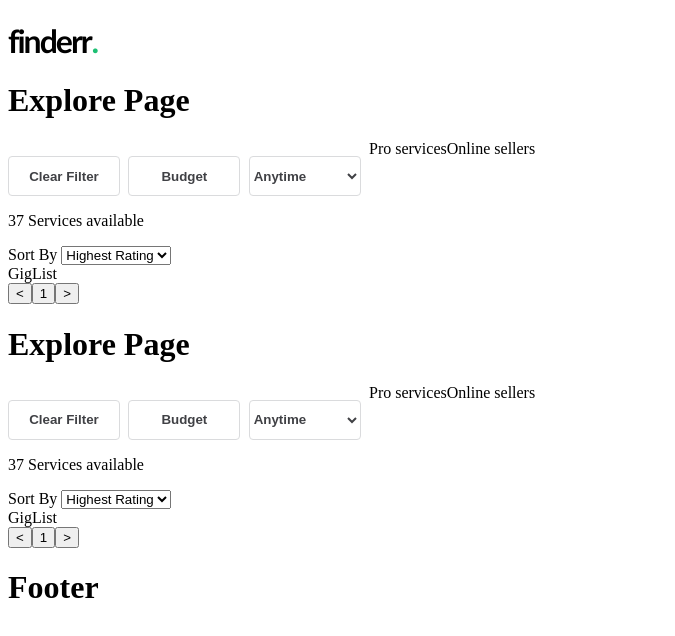
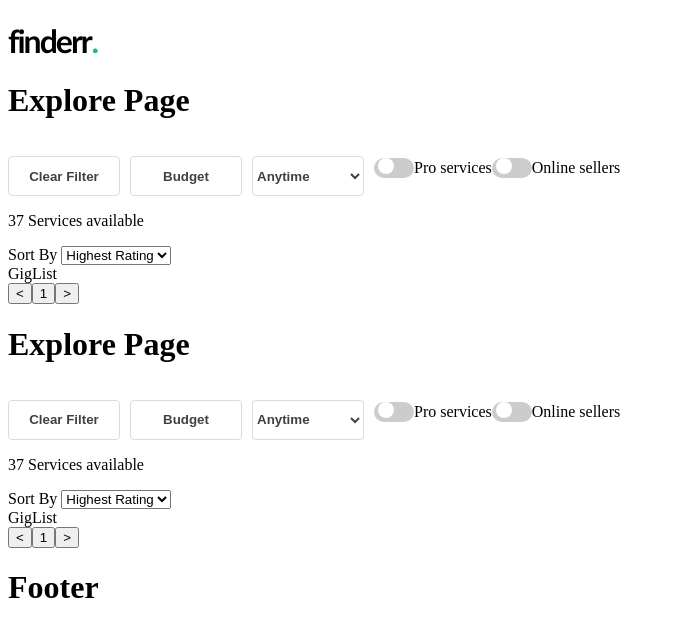
Before and after one commit to MiryamLevi/Finderr, a React (Vite) app in the folder frontend/: page /#/explore in a window 1280 px wide. Shown: the top 636 px of the page, without its empty margins (0-675 px from the left). Built offline with nearby package versions, Linux system fonts and the light colour scheme.

Commit message:
some more css

```diff
--- a/frontend/src/cmps/Explore/CustomSelect.jsx
+++ b/frontend/src/cmps/Explore/CustomSelect.jsx
@@ -2,16 +2,12 @@ import React, { useState } from 'react';
 
 const CustomSelect = () => {
   const [isOpen, setIsOpen] = useState(false);
-  const [selectedOption, setSelectedOption] = useState(null);
-
-  const options = ['Option 1', 'Option 2', 'Option 3'];
 
   const handleToggle = () => {
     setIsOpen(!isOpen);
   };
 
   const handleOptionClick = (option) => {
-    setSelectedOption(option);
     setIsOpen(false);
   };
 
--- a/frontend/src/styles/views/_explore.scss
+++ b/frontend/src/styles/views/_explore.scss
@@ -19,4 +19,93 @@
 .explore-header {
     display: flex;
     flex-direction: row;
+    width: 100%;
 }
+
+.explore-header {
+    display: flex;
+    align-items: center;
+
+    .options-btn {
+      margin-right: 10px; // Add margin between buttons
+    }
+
+    .pro-switch,
+    .online-sellers-switch {
+      display: flex;
+      align-items: center;
+
+      .switch-label {
+        margin-right: 5px; // Add margin between the switch label and the switch
+      }
+    }
+  }
+
+
+  /* The switch - the box around the slider */
+.switch {
+    position: relative;
+    display: inline-block;
+    width: 40px;
+    height: 20px;
+  }
+
+  /* Hide default HTML checkbox */
+  .switch input {
+    opacity: 0;
+    width: 0;
+    height: 0;
+  }
+
+  /* The slider */
+  .slider {
+    position: absolute;
+    cursor: pointer;
+    top: 0;
+    left: 0;
+    right: 0;
+    bottom: 0;
+    background-color: #ccc;
+    -webkit-transition: .4s;
+    transition: .4s;
+  }
+
+  .slider:before {
+    position: absolute;
+    content: "";
+    height: 16px;
+    width: 16px;
+    left: 4px;
+    bottom: 4px;
+    background-color: white;
+    -webkit-transition: .4s;
+    transition: .4s;
+  }
+
+  input:checked + .slider {
+    background-color: green;
+  }
+
+  input:focus + .slider {
+    box-shadow: 0 0 1px green;
+  }
+
+  input:checked + .slider:before {
+    -webkit-transform: translateX(16px);
+    -ms-transform: translateX(16px);
+    transform: translateX(16px);
+  }
+
+  /* Rounded sliders */
+  .slider.round {
+    border-radius: 20px;
+  }
+
+  .slider.round:before {
+    border-radius: 50%;
+  }
+
+  .switches {
+    display: flex;
+    align-items:end;
+  }
--- a/frontend/src/views/Explore.jsx
+++ b/frontend/src/views/Explore.jsx
@@ -16,8 +16,22 @@ export function Explore() {
             Anytime
           </option>
         </select>
-        <div className="pro-switch">Pro services</div>
-        <div className="online-sellers-switch">Online sellers</div>
+        <div className="switches">
+          <div className="pro-switch">
+            <label class="switch">
+              <input type="checkbox" />
+              <span class="slider round"></span>
+            </label>
+            Pro services
+          </div>
+          <div className="online-sellers-switch">
+            <label class="switch">
+              <input type="checkbox" />
+              <span class="slider round"></span>
+            </label>
+            Online sellers
+          </div>
+        </div>
       </div>
       <div className="explore-main">
         <p>37 Services available</p>
@@ -28,12 +42,12 @@ export function Explore() {
             <option value="level">Seller Level</option>
           </select>
         </label>
-        <GigList/>
+        <GigList />
         <div className="pages">
           <button>&lt;</button>
           <button>1</button>
-           <button>&gt;</button>
-       </div>
+          <button>&gt;</button>
+        </div>
       </div>
     </div>
   );
```
